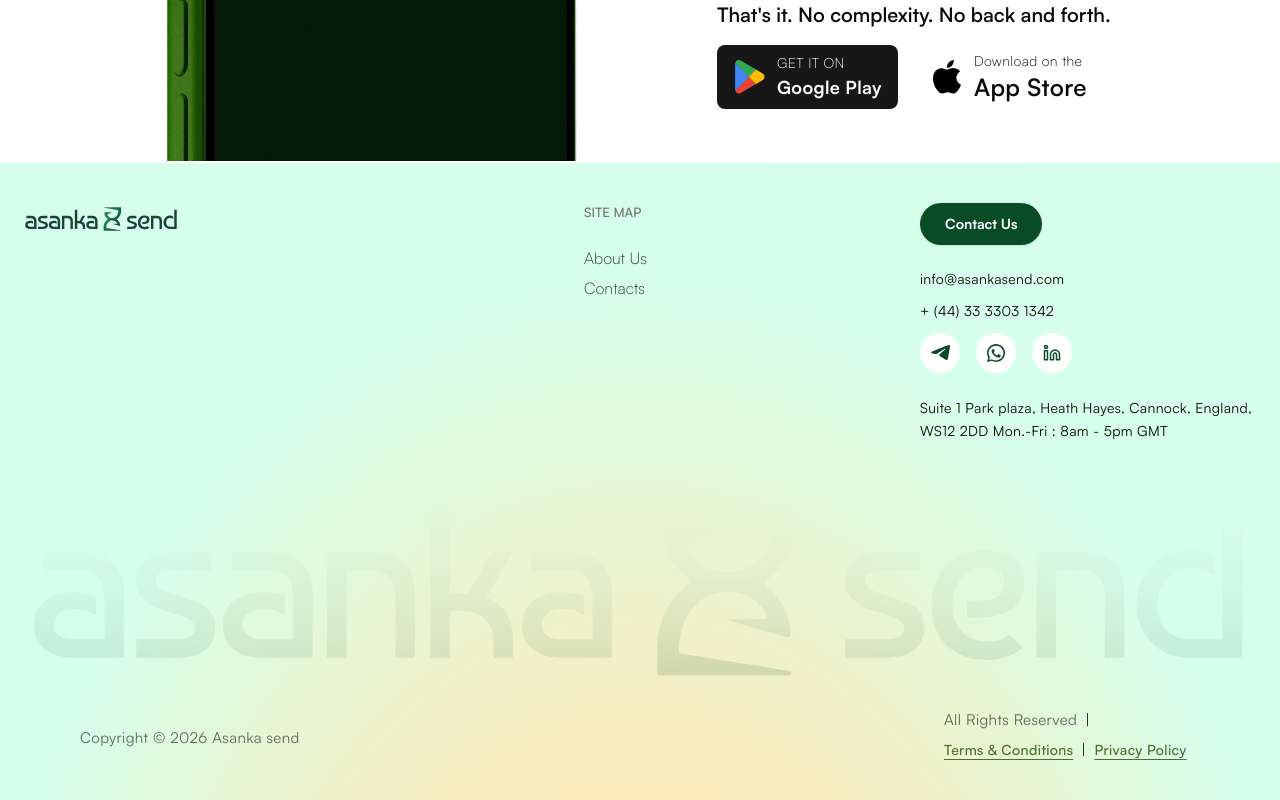
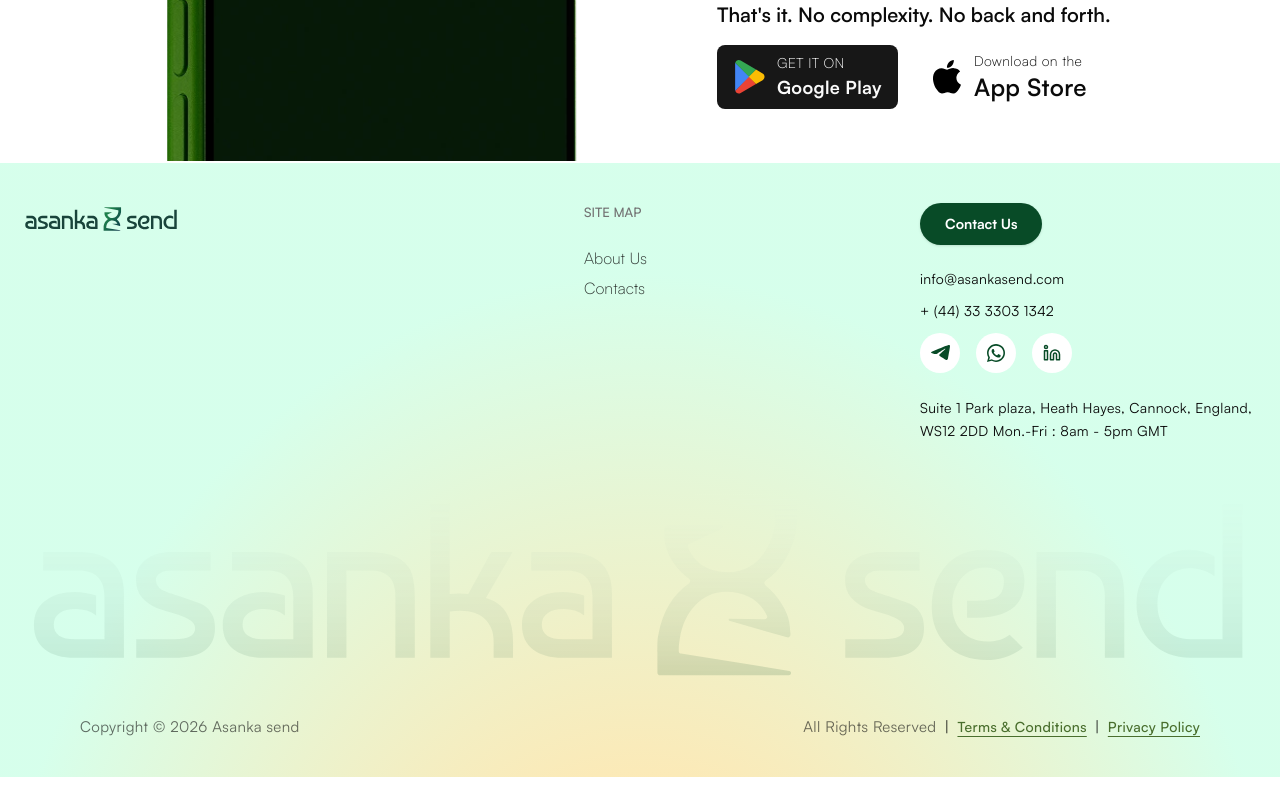
Before and after one commit to ribikaY/asankasend-staging, a Next.js app: page / in a window 1280 px wide. Shown: the part 5856-6656 px from the top of the page. After the commit the page ends 6633 px from the top, so only its background shows below. Built offline with nearby package versions, Linux system fonts and the light colour scheme; no server answers.

Commit message:
fix(ui): Remove unnecessary max-width from footer rights reserved text

```diff
--- a/components/shared/Footer.tsx
+++ b/components/shared/Footer.tsx
@@ -120,7 +120,7 @@
           <p className="tracking-wide text-foreground/60">
             Copyright © 2026 Asanka send
           </p>
-          <p className="tracking-wide flex flex-wrap items-center gap-x-2 max-w-64 sm:max-w-auto">
+          <p className="tracking-wide flex flex-wrap items-center gap-x-2">
             <span className="text-foreground/60">All Rights Reserved</span>
             <span aria-hidden="true">|</span>
             <TermsAndConditionsDialog />
```
